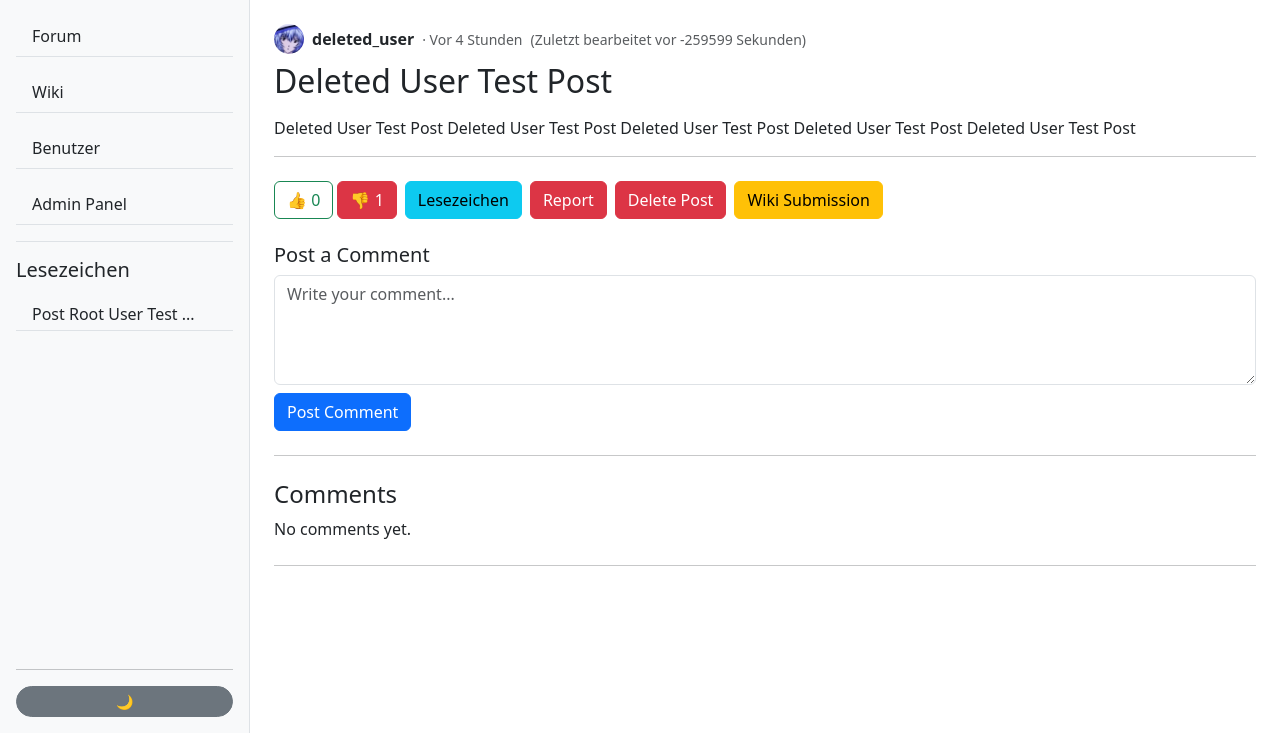
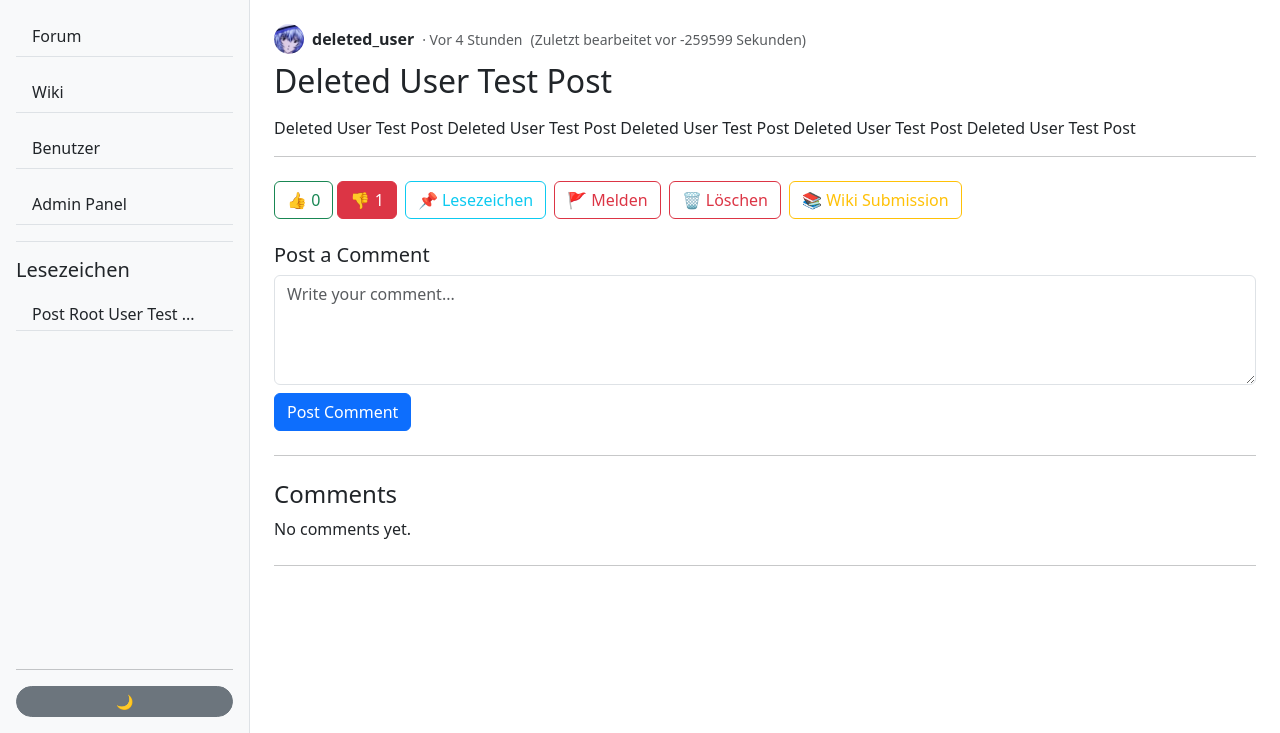
Before and after one commit to Bluegamerdog/it-azubi-wiki, a PHP site: page /read_forum_post.php?id=2 in a window 1280 px wide. Shown: the part 67-800 px from the top of the page. Run offline with PHP 8.4, Linux system fonts and the light colour scheme; the visitor is signed in with stand-in values (Sample User, id 1); data comes from the database, SQL or seed files in the repository; data that the repository does not hold is empty.

Commit message:
Fixed post editing

```diff
--- a/read_forum_post.php
+++ b/read_forum_post.php
@@ -19,8 +19,8 @@ if (!$post) {
 
 $author = isset($post['author_id']) && is_numeric($post['author_id']) ? fetch_user($pdo, $post['author_id']) : null;
 
-$user_id = $_SESSION['user_id'] ?? null;
-$user_role = $_SESSION['role'] ?? null; // Get the user's role from session
+$user_id = (int) $_SESSION['user_id'] ?? null;
+$user_role = (string) $_SESSION['role'] ?? null;
 
 // Reaktion verarbeiten (nur wenn User eingeloggt ist)
 if ($_SERVER['REQUEST_METHOD'] === 'POST' && $user_id) {
@@ -82,8 +82,10 @@ include 'includes/header.php';
 
             <hr class="border-body-subtle my-3">
 
-            <!-- Reaction Buttons (Upvote, Downvote, etc.) -->
-            <div class="d-flex mt-4">
+            <div class="d-flex flex-wrap gap-2 mt-4">
+
+                <!-- Reactions -->
+                <div class="btn-group" role="group" aria-label="Reaction buttons">
                     <form action="read_forum_post.php?id=<?= $post_id ?>" method="POST" class="d-inline">
                         <input type="hidden" name="action" value="reaction">
                         <input type="hidden" name="post_id" value="<?= $post_id ?>">
@@ -96,45 +98,58 @@ include 'includes/header.php';
                             👎 <?= $reactions['downvote'] ?>
                         </button>
                     </form>
+                </div>
 
-                <!-- Show bookmark button for logged in users -->
+                <!-- Bookmark -->
                 <?php if ($user_id):
                     $isBookmarked = is_post_bookmarked($pdo, $user_id, $post_id); ?>
-                    <form action="actions_post.php" method="post" class="d-inline ms-2">
+                    <form action="actions_post.php" method="post" class="d-inline">
                         <input type="hidden" name="post_id" value="<?= htmlspecialchars($post_id) ?>">
                         <input type="hidden" name="isBookmarked" value="<?= $isBookmarked ? 1 : 0 ?>">
-                        <button type="submit" class="btn <?= $isBookmarked ? 'btn-success' : 'btn-info' ?>" name="action"
-                            value="bookmark_post">Lesezeichen</button>
+                        <button type="submit" class="btn <?= $isBookmarked ? 'btn-success' : 'btn-outline-info' ?>"
+                            name="action" value="bookmark_post">📌 Lesezeichen</button>
                     </form>
                 <?php endif; ?>
 
-                <!-- Show report button -->
+                <!-- Report -->
                 <?php if ($user_id && !is_post_flagged($pdo, $post_id)): ?>
-                    <form action="actions_post.php" method="post" class="d-inline ms-2"
+                    <form action="actions_post.php" method="post" class="d-inline"
                         onsubmit="return confirm('Bist du sicher, dass du diesen Beitrag melden möchtest?');">
                         <input type="hidden" name="post_id" value="<?= htmlspecialchars($post_id) ?>">
-                        <button type="submit" class="btn btn-danger" name="action" value="flag_post">Report</button>
+                        <button type="submit" class="btn btn-outline-danger" name="action" value="flag_post">🚩
+                            Melden</button>
                     </form>
                 <?php endif; ?>
 
-                <!-- Show delete button for admins and moderators -->
+                <!-- Edit -->
+                <?php if ($user_id === $post['author_id']): ?>
+                    <form action="edit_post.php" method="POST" class="d-inline">
+                        <input type="hidden" name="post_id" value="<?= htmlspecialchars($post_id) ?>">
+                        <button type="submit" class="btn btn-outline-secondary" name="action" value="edit_post">✏️
+                            Bearbeiten</button>
+                    </form>
+                <?php endif; ?>
+
+                <!-- Delete -->
+                <?php if ($user_role === 'admin' || $user_role === 'moderator' || $user_id === $post['author_id']): ?>
+                    <form action="actions_post.php" method="POST"
+                        onsubmit="return confirm('Are you sure you want to delete this post?');" class="d-inline">
+                        <input type="hidden" name="post_id" value="<?= htmlspecialchars($post_id) ?>">
+                        <button type="submit" class="btn btn-outline-danger" name="action" value="delete_post">🗑️
+                            Löschen</button>
+                    </form>
+                <?php endif; ?>
+
+                <!-- Wiki Submission -->
                 <?php if ($user_role === 'admin' || $user_role === 'moderator'): ?>
-                    <form action="actions_post.php" method="POST"
-                        onsubmit="return confirm('Are you sure you want to delete this post?');" class="d-inline ms-2">
+                    <form action="submit_wiki.php?id=<?= $post_id ?>" method="POST" class="d-inline">
                         <input type="hidden" name="post_id" value="<?= htmlspecialchars($post_id) ?>">
-                        <button type="submit" class="btn btn-danger" name="action" value="delete_post">Delete
-                            Post</button>
+                        <button class="btn btn-outline-warning wiki-submit-btn">📚 Wiki Submission</button>
                     </form>
+                <?php endif; ?>
 
-                    <form action="submit_wiki.php?id=<?= $post_id ?>" method="POST" onsubmit="return confirm('');"
-                        class="d-inline ms-2">
-                        <input type="hidden" name="post_id" value="<?= htmlspecialchars($post_id) ?>">
-                        <button class="wiki-submit-btn btn btn-warning" data-post-id="<?= $post_id ?>">Wiki
-                            Submission</button>
-                    </form>
+            </div>
 
-                <?php endif; ?>
-            </div>
 
             <!-- Comment Form -->
             <?php if ($user_id): ?>
```
Also changed, not shown: actions_post.php (+14 -1 lines), edit_post.php (+66 -34 lines), update_post.php (deleted, +0 -98 lines). Lines whose indentation alone changed are shown as unchanged.
